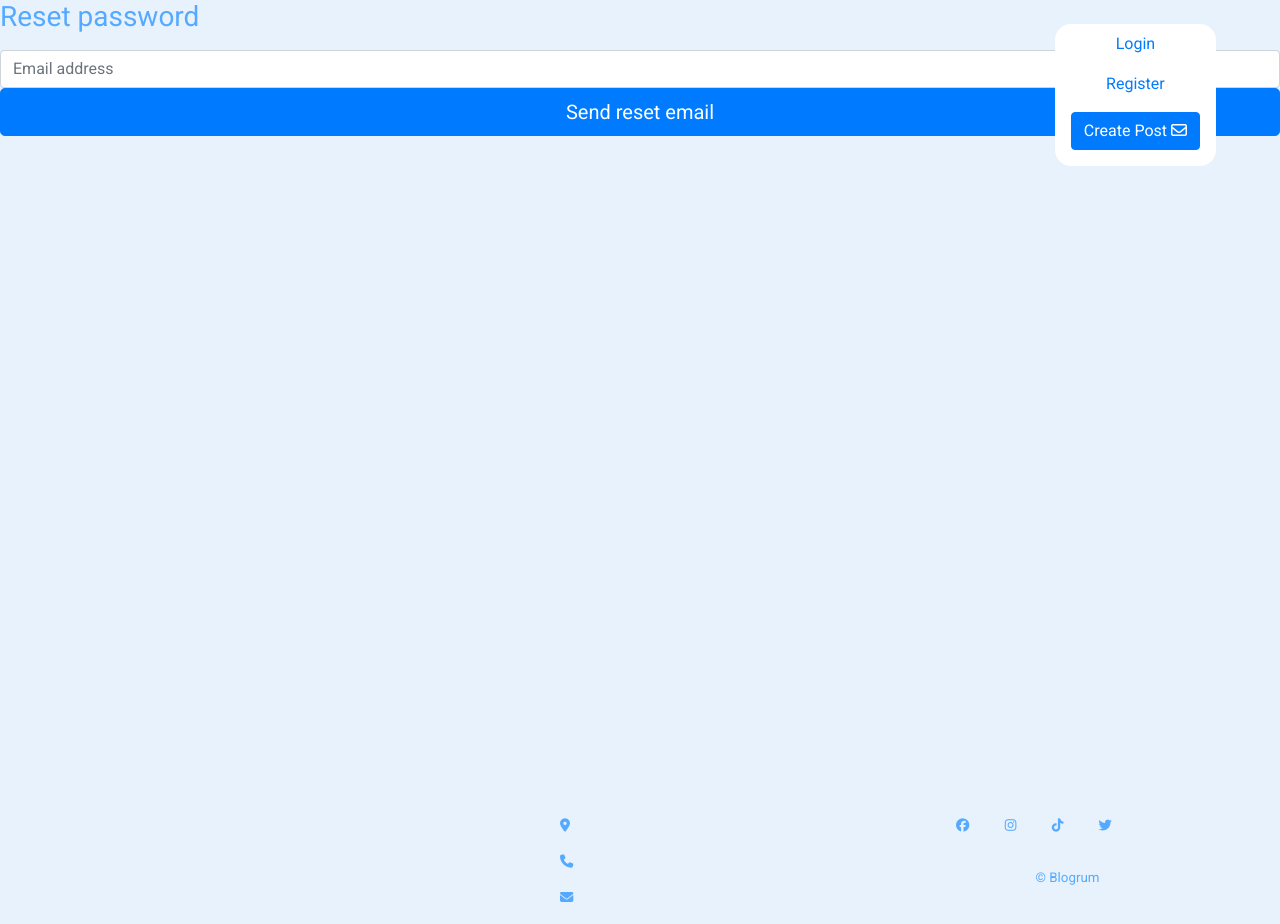
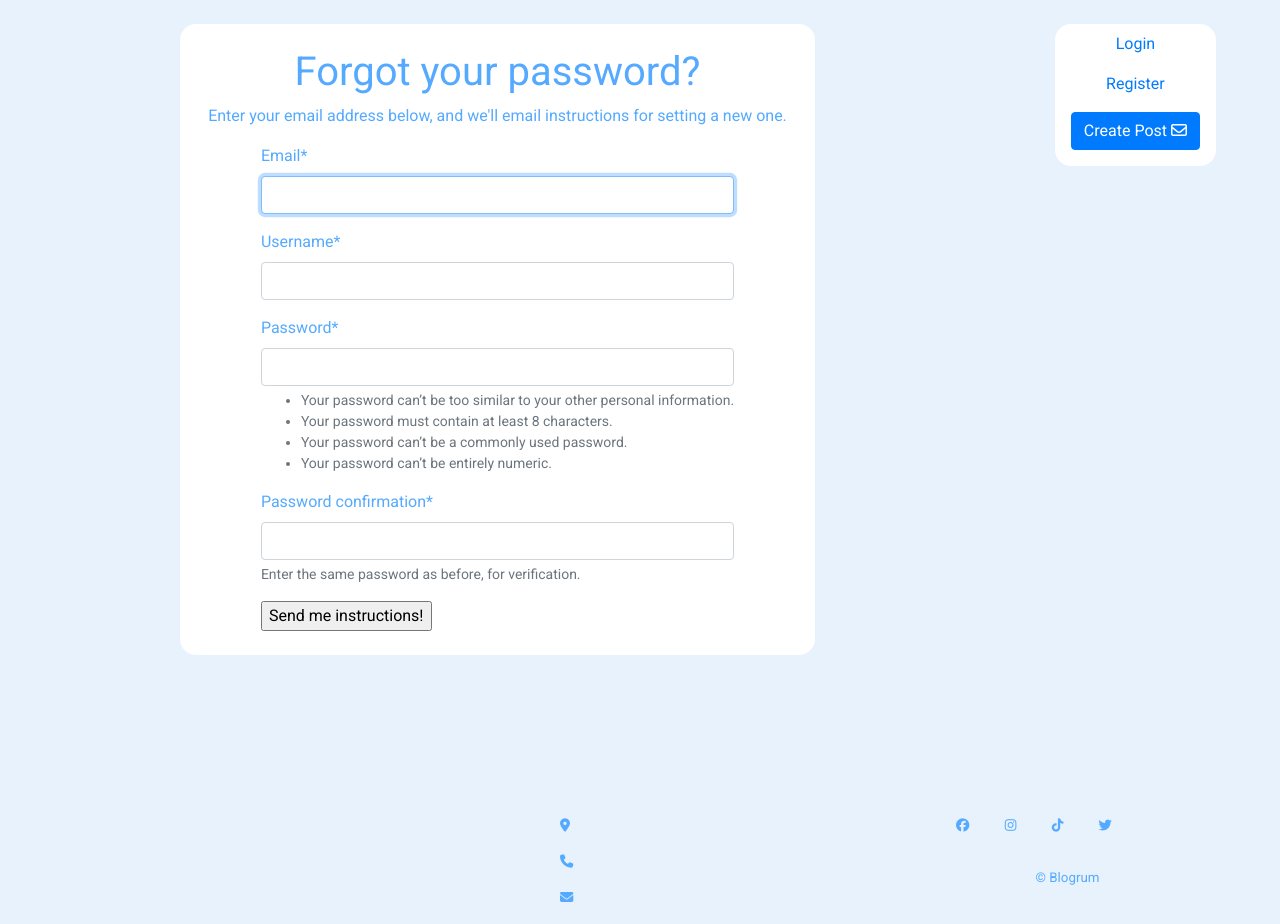
Before and after one commit to Code-Institute-Submissions/FRNBDN-project4_FebResub, a Django app: template templates/registration/password_reset_form.html in a window 1280 px wide. Shown: the part 62-986 px from the top of the page. Run offline with Django 4.2, Linux system fonts and the light colour scheme; the template is opened without the code that fills it: values that come from a table or form of the project are taken from there, others are empty; some libraries are stand-ins or nearby versions.

Commit message:
update style for registration templates

```diff
--- a/blogrum/settings.py
+++ b/blogrum/settings.py
@@ -43,6 +43,7 @@ if DEBUG:
 # Application definition
 
 INSTALLED_APPS = [
+    'account',
     'django.contrib.admin',
     'django.contrib.auth',
     'django.contrib.contenttypes',
@@ -54,7 +55,7 @@ INSTALLED_APPS = [
     'django_summernote',
     'crispy_forms',
     'feed',
-    'account'
+
 ]
 
 CRISPY_TEMPLATE_PACK = 'bootstrap4'
--- a/blogrum/urls.py
+++ b/blogrum/urls.py
@@ -26,20 +26,14 @@ urlpatterns = [
     path('login/', login_view, name='login'),
     path('', include('feed.urls'), name='feed_urls'),
     path('user/<username>', user_view, name='user'),
-
     path('password_change/done/', auth_views.PasswordChangeDoneView.as_view(
         template_name='registration/password_change_done.html'), name='password_change_done'),
-
     path('password_change/', auth_views.PasswordChangeView.as_view(
         template_name='registration/password_change.html'), name='password_change'),
-
     path('password_reset/done/', auth_views.PasswordResetCompleteView.as_view(
         template_name='registration/password_reset_done.html'), name='password_reset_done'),
-
     path('reset/<uidb64>/<token>/', auth_views.PasswordResetConfirmView.as_view(), name='password_reset_confirm'),
-
     path('password_reset/', auth_views.PasswordResetView.as_view(), name='password_reset'),
-
     path('reset/done/', auth_views.PasswordResetCompleteView.as_view(
         template_name='registration/password_reset_complete.html'), name='password_reset_complete'),
 ]
--- a/templates/registration/password_reset_form.html
+++ b/templates/registration/password_reset_form.html
@@ -1,12 +1,23 @@
 {% extends "base.html" %}
+{% load crispy_forms_tags %}
 {% load static %}
 
+
 {% block content %}
+  <div class="container">
+	<div class="row">
 
-<form method="POST" class="form-signin">{% csrf_token %}
-	<h1 class="h3 mb-3 font-weight-normal">Reset password</h1>
-    <input name="email" class="form-control" placeholder="Email address" type="email" id="id_email" required="true">
-	<button class="btn btn-lg btn-primary btn-block" type="submit">Send reset email</button>
-</form>
-
-{%endblock%}
+		<div class="left-column col-lg-7 offset-lg-1 infinite-container">
+			<div class="post-container card flex-column p-4">
+				<h1>Forgot your password?</h1>
+				<p>Enter your email address below, and we'll email instructions for setting a new one.</p>
+				<form method="POST">
+				  {% csrf_token %}
+				  {{ form | crispy }}
+				  <input type="submit" value="Send me instructions!">
+				</form>
+			</div>
+		</div>
+	</div>
+</div>
+{% endblock %}
```
Also changed, not shown: templates/registration/password_change.html (+10 -1 lines), templates/registration/password_change_done.html (+6 -3 lines), templates/registration/password_reset_complete.html (+9 -2 lines), templates/registration/password_reset_confirm.html (+17 -7 lines), templates/registration/password_reset_done.html (+9 -2 lines), feed/migrations/0003_alter_post_thumbnail.py (added).
